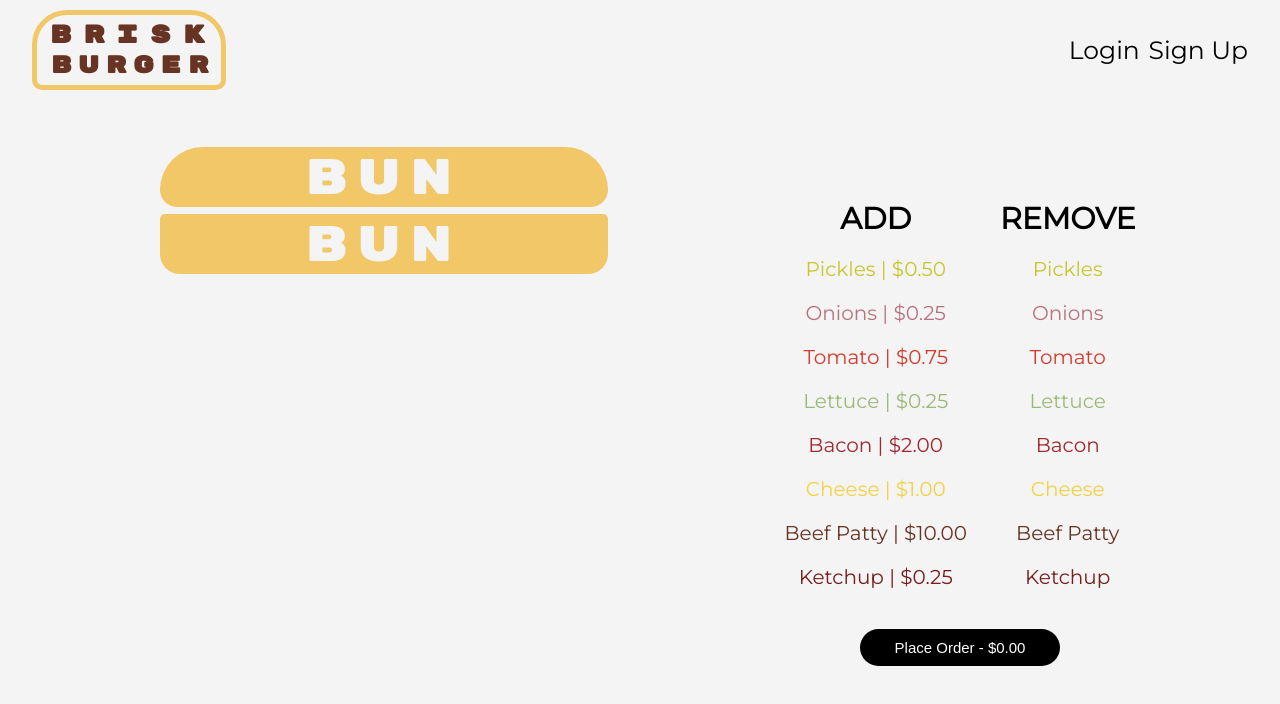
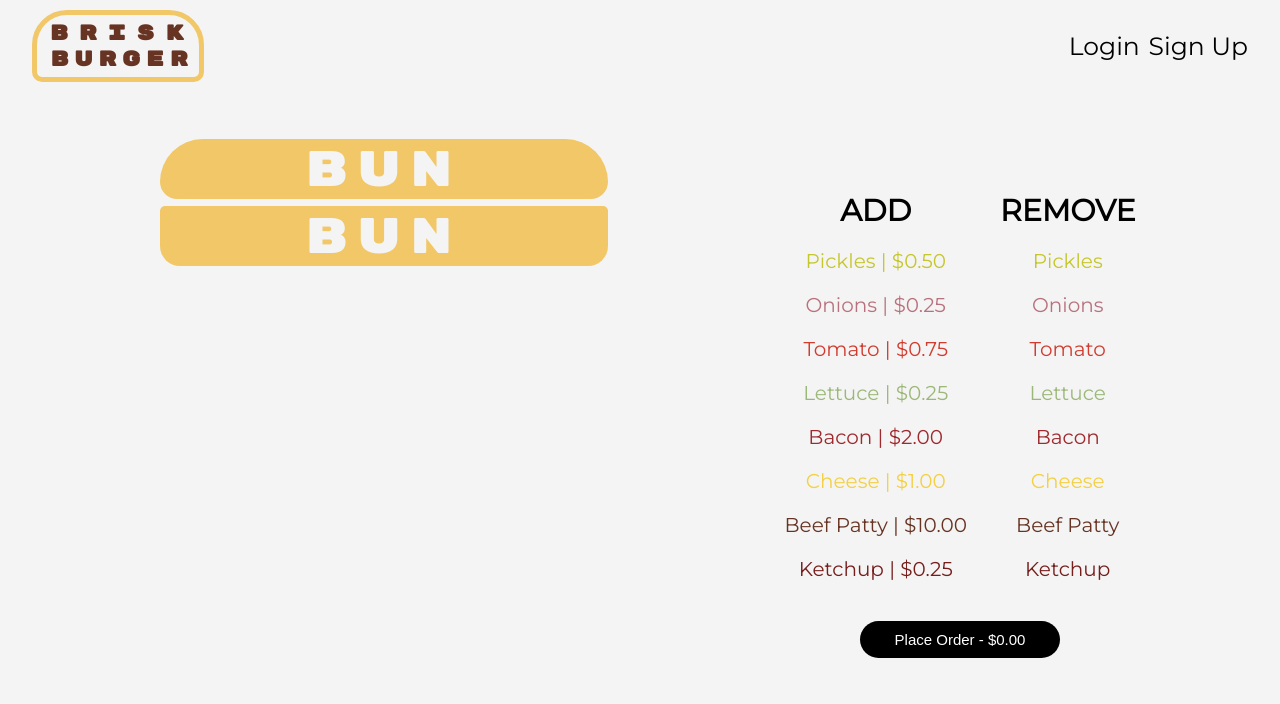
Before and after one commit to iamkevn/Burger, a plain HTML site: page index.html in a window 1280 px wide. Drawn offline with Linux system fonts and the light colour scheme; no server answers; a web font is replaced by a local one.

Commit message:
updated the logo

```diff
--- a/styles.css
+++ b/styles.css
@@ -34,14 +34,14 @@ header {
 
 h1 {
   font-family: 'Rubik Mono One', sans-serif;
-  letter-spacing: 1.2rem;
+  letter-spacing: 1.1rem;
   color: #673323;
-  font-size: 2.5rem;
+  font-size: 2.1rem;
 }
 h2 {
   font-family: 'Rubik Mono One', sans-serif;
-  letter-spacing: 0.7rem;
-  font-size: 2.4rem;
+  letter-spacing: 0.6rem;
+  font-size: 2.1rem;
   color: #673323;
 }
 
```
